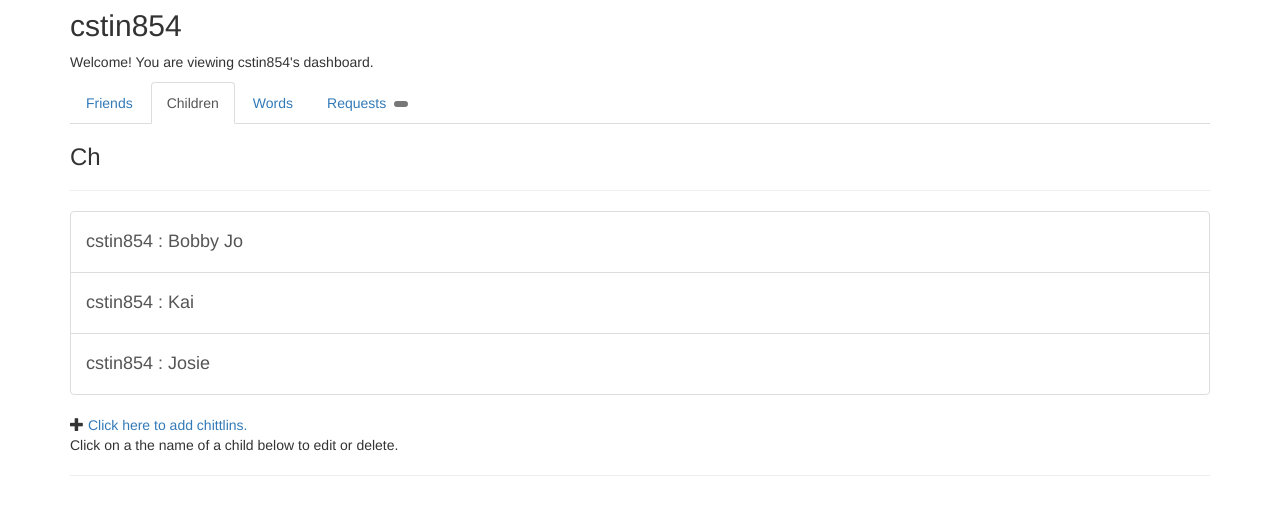
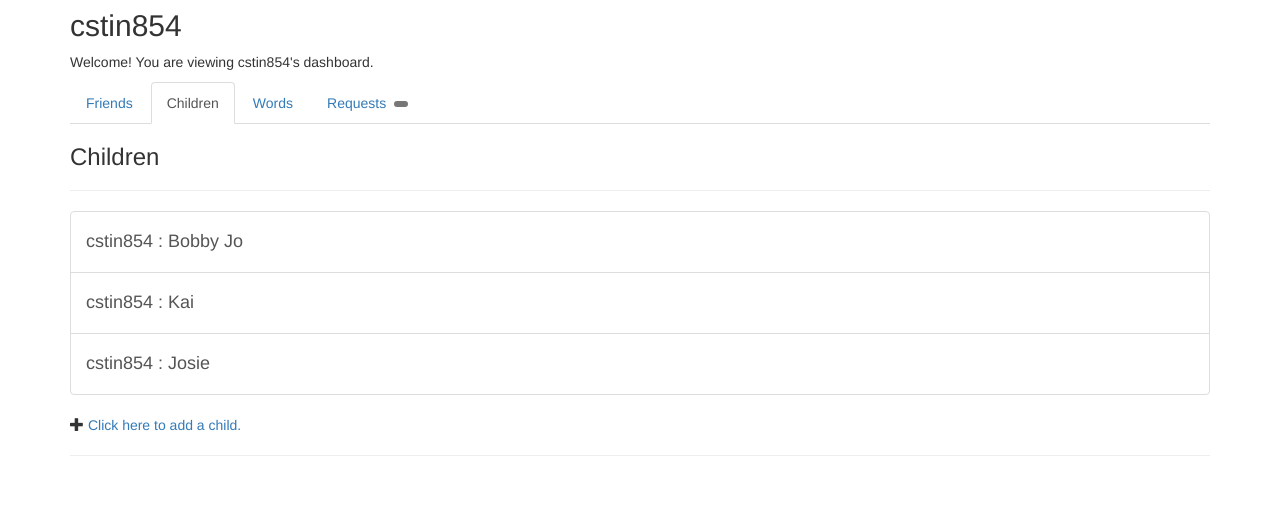
Before and after one commit to cstin854/littlevox, a Django app: page /outline/user/cstin854/ in a window 1280 px wide, after a click on "Children". Shown: the part 51-566 px from the top of the page. Run offline with Django 3.2, Linux system fonts and the light colour scheme; data comes from the database, SQL or seed files in the repository; both versions use the stored data as it was after the commit; some libraries are stand-ins or nearby versions.

Commit message:
Removed a testing message after a user handles a message. Standardized some elements on the user dashboard.

```diff
--- a/littlevox/outline/templates/outline/dashboard.html
+++ b/littlevox/outline/templates/outline/dashboard.html
@@ -31,15 +31,15 @@
 
 
         <div id="menu1" class="tab-pane fade">
-            <h3>Ch</h3>
+            <h3>Children</h3>
             <hr>
             {% include 'outline/snippets/child_list.html' %}<hr>
         </div>
 
 
         <div id="menu2" class="tab-pane fade">
-            <h3>Children</h3>
-            <p>Should include a children snippet here.</p>
+            <h3>Words</h3>
+            <p>Should include a word snapshot here?</p>
         </div>
 
 
--- a/littlevox/outline/templates/outline/snippets/child_list.html
+++ b/littlevox/outline/templates/outline/snippets/child_list.html
@@ -7,8 +7,7 @@
     {% endfor %}
 </div>
 {% else %}
-<h4>No chittlins added.</h4>
+<h4>No children added.</h4>
 {% endif %}
 <span class="glyphicon glyphicon-plus"></span>
-<a href="{% url 'outline:addchild' %}">Click here to add chittlins.</a><br>
-Click on a the name of a child below to edit or delete.<br>
+<a href="{% url 'outline:addchild' %}">Click here to add a child.</a><br>
--- a/littlevox/outline/templates/outline/snippets/messages.html
+++ b/littlevox/outline/templates/outline/snippets/messages.html
@@ -1,4 +1,4 @@
-<h3>Your messages</h3>
+<h3>Your requests</h3>
 
 {% if messages %}
 {% for message in messages %}
@@ -47,5 +47,5 @@
 <hr>
 {% endfor %}
 {% else %}
-No messages.
+No requests.
 {% endif %}
--- a/littlevox/outline/templates/outline/snippets/permissions_list.html
+++ b/littlevox/outline/templates/outline/snippets/permissions_list.html
@@ -26,8 +26,8 @@
             <span class="glyphicon glyphicon-eye-close"></span>&nbsp;
             <a href="/outline/blocked_users/">Click here to view blocked users.</a>
         </li>
+        <hr>
     {% endif %}
-    <hr>
     <span class="glyphicon glyphicon-plus"></span>
     <a href="{% url 'outline:users' %}">Click here to search for and add a friend by username.</a>
 
--- a/littlevox/outline/views.py
+++ b/littlevox/outline/views.py
@@ -192,11 +192,6 @@ def friend_request(request, recipient):
 
 def process_message(request):
     if request.POST:
-        request.session['error_title'] = 'You have attempted to process a message.'
-        msg = Message.objects.get(id=request.POST['message_id'])
-        recipient = msg.recipient
-        sender = msg.sender
-        request.session['error_message'] = str(msg)
         if request.POST['message_option'] == 'accept':
             initiate_friendship(recipient, sender)
             msg.delete()
```
Also changed, not shown: littlevox/db.sqlite3.
